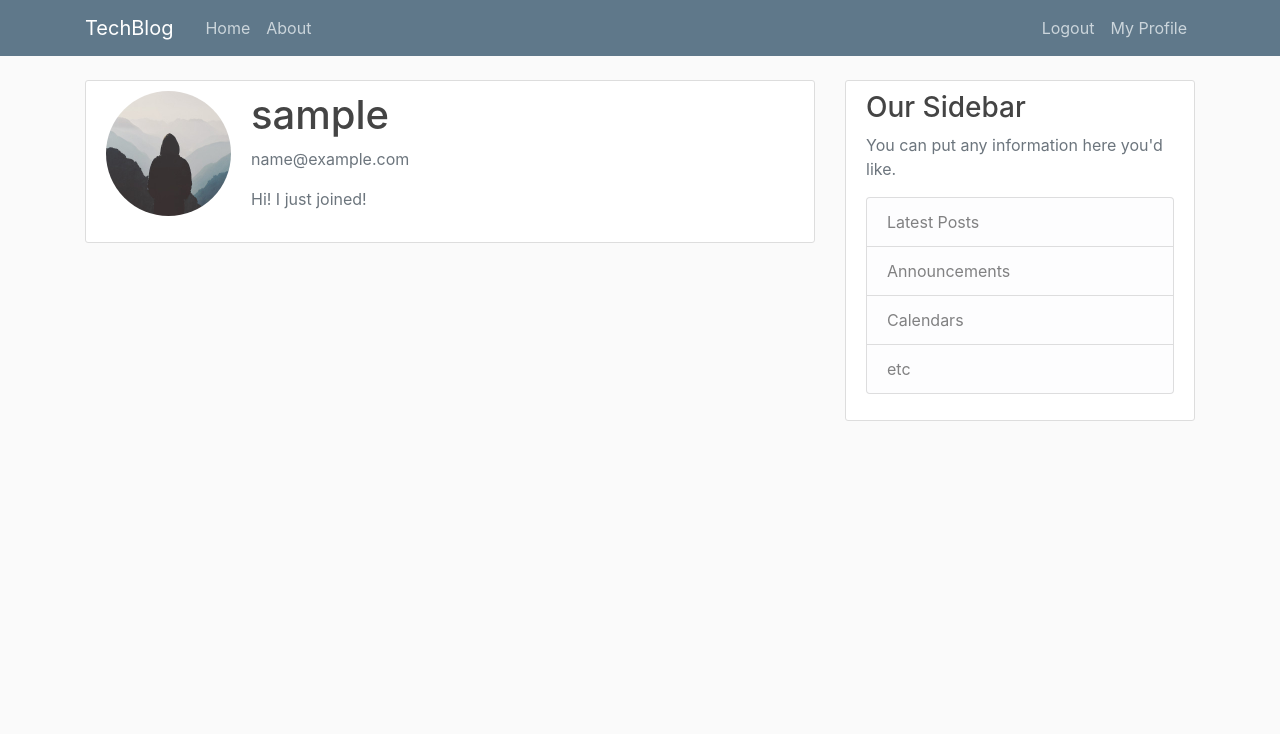
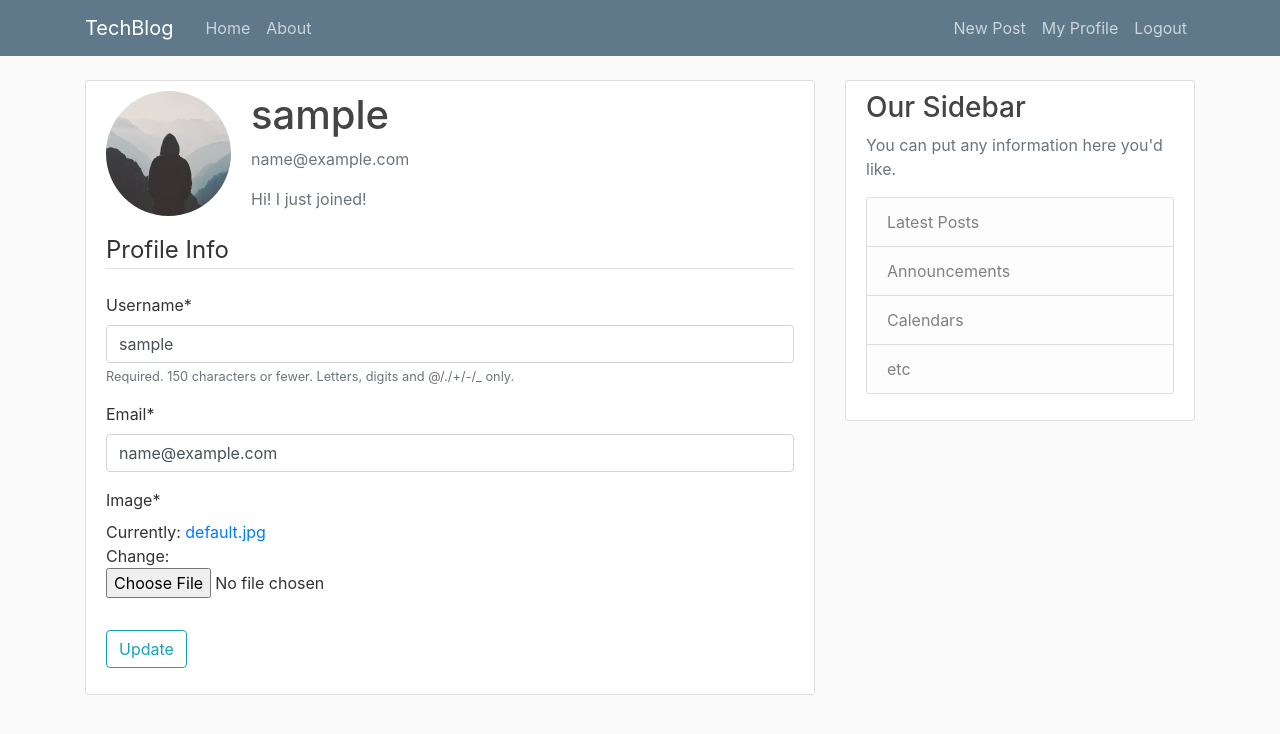
Before and after one commit to Fofonoff/TechBlog, a Django app: page /profile/ in a window 1280 px wide. Shown: the top 734 px of the page. Run offline with Django 3.2, Linux system fonts and the light colour scheme; the visitor is signed in with stand-in values (Sample User, id 1); some libraries are stand-ins or nearby versions.

Commit message:
User & Profile update, img resize, create, update and delete posts

```diff
--- a/posts/models.py
+++ b/posts/models.py
@@ -2,6 +2,7 @@ from django.db import models
 # from datetime import datetime
 from django.utils import timezone
 from django.contrib.auth.models import User
+from django.urls import reverse
 
 # Create your models here.
 
@@ -17,5 +18,8 @@ class Post(models.Model):
     def __str__(self):
         return self.title
 
+    def get_absolute_url(self):
+        return reverse('post-detail', kwargs={'pk': self.pk})
+
     class Meta:
         verbose_name_plural = 'Posts'
--- a/posts/templates/posts/index.html
+++ b/posts/templates/posts/index.html
@@ -5,12 +5,13 @@
 <ul class="collection">
     {%  for post in posts %}
         <article class="media content-section">
+            <img class="rounded-circle article-img" src="{{ post.author.profile.image.url }}">
             <div class="media-body">
                 <div class="article-metadata">
                     <a class="mr-2" href="#">{{ post.author }}</a>
                     <small class="text-muted">{{ post.created_at|date:'F d, Y' }}</small>
                 </div>
-                <h2><a class="article-title" href="#">{{ post.title }}</a></h2>
+                <h2><a class="article-title" href="{% url 'post-detail' post.id %}">{{ post.title }}</a></h2>
                 <p class="article-content">{{ post.content }}</p>
             </div>
         </article>
--- a/posts/templates/posts/layout.html
+++ b/posts/templates/posts/layout.html
@@ -32,8 +32,9 @@
                 <!-- Navbar Right Side -->
             <div class="navbar-nav">
                 {% if user.is_authenticated %}
+                    <a class="nav-item nav-link" href="{% url 'post-create' %}">New Post</a>
+                    <a class="nav-item nav-link" href="{% url 'profile' %}">My Profile</a>
                     <a class="nav-item nav-link" href="{% url 'logout' %}">Logout</a>
-                    <a class="nav-item nav-link" href="{% url 'profile' %}">My Profile</a>
                 {% else %}
                     <a class="nav-item nav-link" href="{% url 'login' %}">Login</a>
                     <a class="nav-item nav-link" href="{% url 'register' %}">Register</a>
--- a/posts/urls.py
+++ b/posts/urls.py
@@ -1,11 +1,19 @@
 # from django.conf.urls import url
 from django.urls import path
-
+from .views import (PostListView,
+                    PostDetailView,
+                    PostCreateView,
+                    PostUpdateView,
+                    PostDeleteView,
+                    )
 from . import views
 
 # App urls
 urlpatterns = [
-    path('', views.index, name='blog-index'),
+    path('', PostListView.as_view(), name='blog-index'),
+    path('post/<int:pk>/', PostDetailView.as_view(), name='post-detail'),
+    path('post/new/', PostCreateView.as_view(), name='post-create'),
+    path('post/<int:pk>/update/', PostUpdateView.as_view(), name='post-update'),
+    path('post/<int:pk>/delete/', PostDeleteView.as_view(), name='post-delete'),
     path('about/', views.about, name='blog-about'),
-    path('details/', views.details, name='details')
 ]
--- a/users/forms.py
+++ b/users/forms.py
@@ -1,6 +1,7 @@
 from django import forms
 from django.contrib.auth.models import User
 from django.contrib.auth.forms import UserCreationForm
+from .models import Profile
 
 
 class UserRegisterForm(UserCreationForm):
@@ -9,3 +10,17 @@ class UserRegisterForm(UserCreationForm):
     class Meta:
         model = User
         fields = ['username', 'email', 'password1', 'password2']
+
+
+class UserUpdateForm(forms.ModelForm):
+    email = forms.EmailField()
+
+    class Meta:
+        model = User
+        fields = ['username', 'email']
+
+
+class ProfileUpdateForm(forms.ModelForm):
+    class Meta:
+        model = Profile
+        fields = ['image']
--- a/users/models.py
+++ b/users/models.py
@@ -1,5 +1,6 @@
 from django.db import models
 from django.contrib.auth.models import User
+from PIL import Image
 
 # Create your models here.
 
@@ -11,3 +12,11 @@ class Profile(models.Model):
 
     def __str__(self):
         return f'{self.user.username} Profile'
+
+    def save(self):
+        super().save()
+        img = Image.open(self.image.path)
+        if img.height > 300 or img.width > 300:
+            output_size = (300, 300)
+            img.thumbnail(output_size)
+            img.save(self.image.path)
--- a/users/templates/users/profile.html
+++ b/users/templates/users/profile.html
@@ -11,6 +11,16 @@
             <p class="text-secondary"> {{ user.profile.bio }}</p>
           </div>
         </div>
-        <!-- FORM HERE -->
+        <form method="POST" enctype="multipart/form-data">
+          {% csrf_token %}
+          <fieldset class="form-group">
+              <legend class="border-bottom mb-4">Profile Info</legend>
+              {{ u_form|crispy }}
+              {{ p_form|crispy }}
+          </fieldset>
+          <div class="form-group">
+              <button class="btn btn-outline-info" type="submit">Update</button>
+          </div>
+        </form>
     </div>
 {% endblock %}
--- a/users/views.py
+++ b/users/views.py
@@ -1,7 +1,7 @@
 from django.shortcuts import render, redirect
 from django.contrib import messages
 from django.contrib.auth.decorators import login_required
-from .forms import UserRegisterForm
+from .forms import UserRegisterForm, UserUpdateForm, ProfileUpdateForm
 
 # Create your views here.
 
@@ -22,7 +22,23 @@ def register(request):
 # View for a user's profile
 @login_required
 def profile(request):
-    return render(request, 'users/profile.html')
+    if request.method == 'POST':
+        u_form = UserUpdateForm(request.POST, instance=request.user)
+        p_form = ProfileUpdateForm(request.POST, request.FILES, instance=request.user.profile)
+        if u_form.is_valid() and p_form.is_valid():
+            u_form.save()
+            p_form.save()
+            messages.success(request, f'Your account has been updated!')
+            return redirect('profile')
+    else:
+        u_form = UserUpdateForm(instance=request.user)
+        p_form = ProfileUpdateForm(instance=request.user.profile)
+
+    context = {
+        'u_form': u_form,
+        'p_form': p_form
+    }
+    return render(request, 'users/profile.html', context)
 
 
 # messages.debug
```
Also changed, not shown: posts/templates/posts/details.html (deleted, +0 -14 lines), posts/templates/posts/post_confirm_delete.html (added, +17 -0 lines), posts/templates/posts/post_detail.html (added, +24 -0 lines), posts/templates/posts/post_form.html (added, +17 -0 lines), posts/views.py (+58 -11 lines), media/profile_pics/20170120_135759_pJw5fy9.jpg (added).
